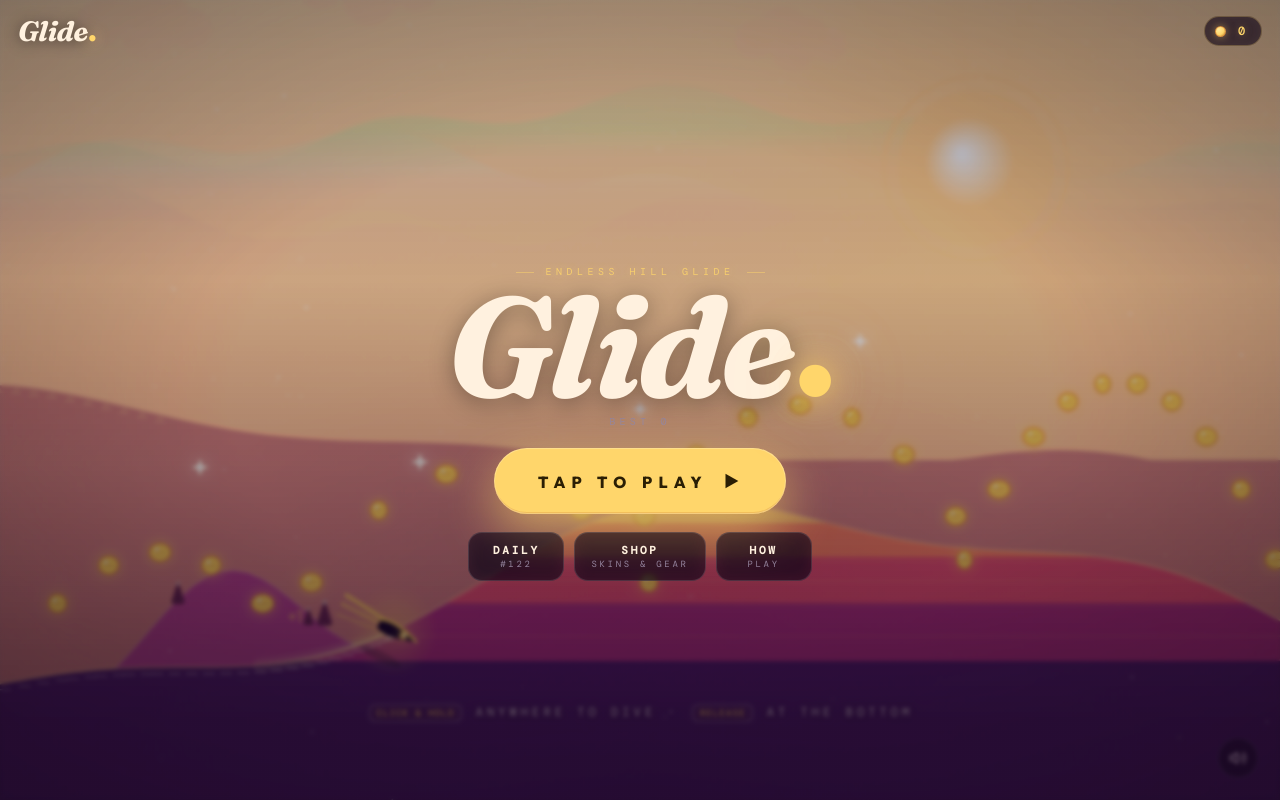
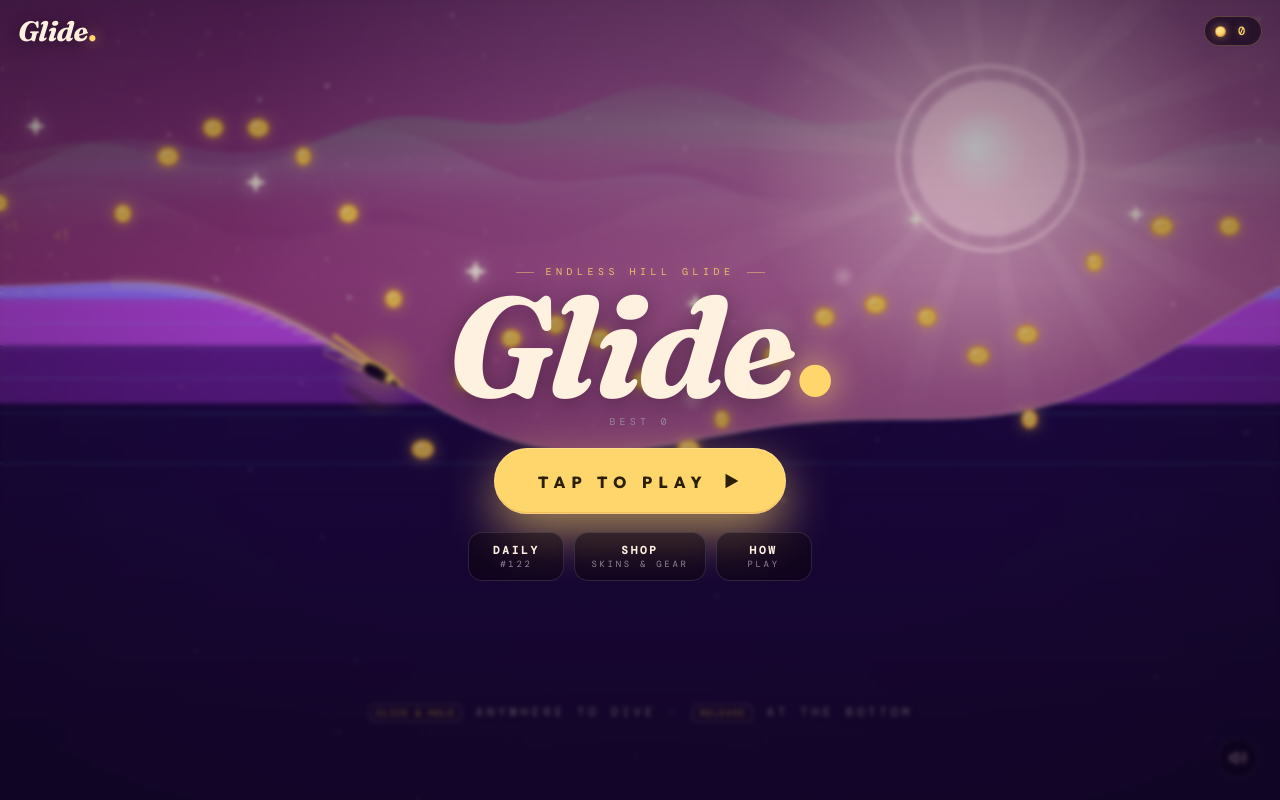
Before and after one commit to daaniding/glide, a website: page index.html in a window 1280 px wide. Drawn offline with nearby package versions, Linux system fonts and the light colour scheme; animation ran at ten frames a second.

Commit message:
feat: air spawn + camera follows glider + cosmic palette + zoom-out coverage
SPAWN — drop in from the air at the start of a downslope:
- Find first hilltop with a steep downslope ahead
- Spawn the glider 220px above that hilltop with vy=60 (slight downward)
- Glider falls into the slope = automatic momentum from frame 1

CAMERA — follows the glider at fixed screen position, world shrinks with altitude:
- Glider anchored at 30% width / 42% height of viewport
- Altitude 0..800 → zoom 1.0..0.45
- Higher altitude = world zooms out, glider stays visible at same screen spot

NEW PALETTES (own identity, not Tiny Wings sunset):
- cosmic_dusk: electric violet → magenta sky, neon-lit cyan/violet hills
- aurora_ice: dark teal sky → pure mint/cyan hill bands
- solar_flare: white-gold sky → tangerine/crimson hill bands
- deep_space: starry indigo → cyan/purple highlight bands

ZOOM-OUT FIX — sky/hills/peaks now extend across xL=-1.5W to xR=2.5W and
down to G.H*4, so when the world is zoomed out, the scene still covers the
full screen instead of leaving the edges as void.

```diff
--- a/index.html
+++ b/index.html
@@ -1666,22 +1666,21 @@
 
   // Drop-in intro: real runs start the player above ground with downward momentum,
   // demo runs start grounded so the autopilot can immediately track terrain.
-  // Start in a valley with a downslope ahead — find the bottom of the first wave near origin.
-  // Sample 0..2000 px and pick the lowest point with a downslope ahead.
-  let bestX = 0, bestY = ground(0), foundValley = false;
-  for (let sx = 80; sx < 2400; sx += 20){
-    const here = ground(sx);
-    const ahead = ground(sx + 100);
-    // Looking for: this point is at or near a local min AND ahead is downhill
-    if (ahead > here + 8 && here >= bestY){
-      bestX = sx; bestY = here; foundValley = true;
-      break;  // first valley with downslope ahead is good enough
+  // Spawn IN THE AIR at the very start of a downslope. The glider falls in,
+  // hits the slope going down → automatic momentum + first dive feels meaningful.
+  let spawnX = 80, spawnGy = ground(80);
+  for (let sx = 80; sx < 2800; sx += 14){
+    const here  = ground(sx);
+    const ahead = ground(sx + 60);
+    // First HILLTOP with a clear downslope ahead — that's our launch ledge
+    if (ahead > here + 16 && here < ground(sx - 60)){
+      spawnX = sx; spawnGy = here; break;
     }
   }
-  G.px = bestX;
-  G.py = bestY;
+  G.px = spawnX;
+  G.py = spawnGy - 220;          // 220 px above the hilltop = drop-in
   G.vx = (demo ? 360 : START_VX + upStartVxBonus());
-  G.vy = 0;
+  G.vy = 60;                     // gentle downward, gravity does the rest
   G.introT = 0;
   G.rot = 0; G.scarfRot = 0;
   G.tracks = [];
@@ -2034,22 +2033,20 @@
   // Body squash decays — set on landing impact
   G.squash *= Math.exp(-7 * realDt);
 
-  // Camera — keeps BOTH the player AND the ground in frame at all times.
-  // The higher you fly, the more the world zooms out so the map is always visible.
+  // Camera — follows the GLIDER at a fixed screen position. Higher altitude →
+  // more zoom-out, so the world (mountains, ground) shrinks below you naturally.
   const groundHere = ground(G.px);
   const altitude = Math.max(0, groundHere - G.py);
-  // Required vertical span (player at top + ground at bottom + headroom)
-  const desiredSpan = altitude + 220;                          // 220px headroom above + ground+below margin
-  const minZoom = 0.40, maxZoom = 1.0;
-  // Pick zoom so desiredSpan fits within ~70% of viewport height
-  const zoomFromAlt = clamp(minZoom, maxZoom, (G.H * 0.70) / desiredSpan);
-  G.targetZoom = G.frenzyT > 0 ? Math.min(zoomFromAlt, 0.76) : zoomFromAlt;
+  // Zoom curve: at altitude 0 → zoom 1.0; at altitude 800+ → zoom 0.45
+  const zoomFromAlt = clamp(0.45, 1.0, 1.0 - altitude / 800);
+  G.targetZoom = G.frenzyT > 0 ? Math.min(zoomFromAlt, 0.78) : zoomFromAlt;
   G.camZoom += (G.targetZoom - G.camZoom) * Math.min(1, realDt * 4);
 
   const lookX = G.vx * 0.20;
-  // Anchor camera so the GROUND sits at ~80% of screen height. Bird floats above it.
+  const lookY = G.vy * 0.08;
+  // Glider anchored at 30% width, 42% height — stays put visually, world shrinks around it
   const camTargetX = G.px - G.W * 0.30 / G.camZoom + lookX;
-  const camTargetY = groundHere - G.H * 0.80 / G.camZoom;
+  const camTargetY = G.py - G.H * 0.42 / G.camZoom + lookY;
   G.camX += (camTargetX - G.camX) * Math.min(1, realDt * 4.4);
   G.camY += (camTargetY - G.camY) * Math.min(1, realDt * 3.2);
 
@@ -2661,29 +2658,29 @@
   requestAnimationFrame(loop);
 }
 
-/* Tiny Wings palettes — each has 5 BAND colors for the iconic striped hills.
+/* Glide palettes — own identity, distinct from Tiny Wings sunset.
    bands[0] = topmost (lightest), bands[4] = base (darkest) */
 const SKY_PALETTES = [
-  // Tiny Wings sunset (warm peach → magenta → deep purple)
-  { sTop:'#FFE3B8', sBot:'#FFB287',
-    hFar:'#7E3A65', hMid:'#A8467F', hNear:'#C95A6E',
-    bands:['#FFC178','#F08367','#D8546B','#9F3370','#4A1E5A'],
-    glow:'#FFD49A', cloud:'#FFD0B0', name:'tw_sunset' },
-  // Tiny Wings dusk (rose → indigo)
-  { sTop:'#FFC8A8', sBot:'#FF8FAE',
-    hFar:'#3F2058', hMid:'#6E2C70', hNear:'#A23E80',
-    bands:['#FFA176','#E66E8E','#B14785','#612F73','#2C1147'],
-    glow:'#FFB78A', cloud:'#FFC4B0', name:'tw_dusk' },
-  // Tiny Wings ocean (mint → teal → night)
-  { sTop:'#9CDDC8', sBot:'#FFCFA8',
-    hFar:'#1F4A5C', hMid:'#2E6F70', hNear:'#4A9777',
-    bands:['#FFCD80','#B4D67E','#5AAE83','#2D6F70','#10334A'],
-    glow:'#FFE2A0', cloud:'#FFFFFF', name:'tw_ocean' },
-  // Tiny Wings night (deep starry)
-  { sTop:'#0E0828', sBot:'#3A1A55',
-    hFar:'#1A0E33', hMid:'#2C1747', hNear:'#48266E',
-    bands:['#7E4B9A','#5F3580','#3C1F60','#241341','#0E082B'],
-    glow:'#9C7ABF', cloud:'#5C4080', name:'tw_night' },
+  // Cosmic dusk (electric violet → magenta sky, neon-lit hills)
+  { sTop:'#1A0E48', sBot:'#FF6FA8',
+    hFar:'#241355', hMid:'#3F1B6E', hNear:'#5E2899',
+    bands:['#7AE6FF','#9B7AFF','#B14DD9','#5F2289','#1B0A40'],
+    glow:'#FFD8E8', cloud:'#7E5BAA', name:'cosmic_dusk' },
+  // Aurora ice (mint sky → cyan → indigo hills)
+  { sTop:'#0C2C42', sBot:'#A6FFE9',
+    hFar:'#103A55', hMid:'#1B5E85', hNear:'#2D90B0',
+    bands:['#FFFFFF','#A6FFE9','#5BD7C2','#2A7196','#0E2C45'],
+    glow:'#E5FFFA', cloud:'#FFFFFF', name:'aurora_ice' },
+  // Solar flare (white-gold sky → tangerine + crimson hills)
+  { sTop:'#FFEAB6', sBot:'#FF7A4C',
+    hFar:'#883420', hMid:'#B9472C', hNear:'#E26340',
+    bands:['#FFE08F','#FFB360','#FF7C40','#C84520','#5A1810'],
+    glow:'#FFF1C2', cloud:'#FFD8B0', name:'solar_flare' },
+  // Deep space (starry indigo with cyan/purple highlights)
+  { sTop:'#06031C', sBot:'#1E0E48',
+    hFar:'#100A2E', hMid:'#1B1244', hNear:'#2D1B66',
+    bands:['#7BE0FF','#5E80FF','#5237B8','#2A1660','#0A0524'],
+    glow:'#9CB7FF', cloud:'#3F2A78', name:'deep_space' },
 ];
 function lerpHex(a,b,t){
   const pa=parseInt(a.slice(1),16), pb=parseInt(b.slice(1),16);
@@ -2744,13 +2741,13 @@
     sBot: lerpHex(pal.sBot, '#FF8455', sunWarm * 0.40),
   };
 
-  // Sky
-  const skyGrad = ctx.createLinearGradient(0, 0, 0, G.H);
+  // Sky — generous extent so it covers the full screen even when heavily zoomed out
+  const skyGrad = ctx.createLinearGradient(0, -G.H, 0, G.H * 2);
   skyGrad.addColorStop(0, pal.sTop);
   skyGrad.addColorStop(0.55, lerpHex(pal.sTop, pal.sBot, 0.6));
   skyGrad.addColorStop(1, pal.sBot);
   ctx.fillStyle = skyGrad;
-  ctx.fillRect(-200, -200, G.W + 400, G.H + 400);
+  ctx.fillRect(-G.W * 2, -G.H * 2, G.W * 5, G.H * 5);
 
   // Aurora ribbons (only at night palette — phase index 1 in SKY_PALETTES)
   const phase = G.daytime % 4;
@@ -3023,14 +3020,15 @@
 /* Far-far jagged mountain silhouettes — adds depth and life */
 function drawDistantPeaks(ctx, pal, parallax, baseY){
   ctx.save();
+  const xL = -G.W * 1.5, xR = G.W * 2.5;
   ctx.fillStyle = lerpHex(pal.hFar, pal.sBot, 0.55);
   ctx.beginPath();
   const yBase = G.H - baseY;
   const camOff = G.camX * parallax;
-  ctx.moveTo(-200, G.H + 200);
+  ctx.moveTo(xL, G.H * 4);
   // Generate jagged triangular peaks based on world position so they're stable.
   const seed = (G.seed | 0) * 1e-6 + 4.7;
-  for (let x = -200; x <= G.W + 200; x += 18){
+  for (let x = xL; x <= xR; x += 18){
     const wx = x + camOff;
     // Multi-octave noise from sines for varied peak heights
     const n = Math.sin(wx * 0.0026 + seed) * 0.5
@@ -3039,13 +3037,13 @@
     const peakH = 60 + Math.max(0, n) * 80;
     ctx.lineTo(x, yBase - peakH);
   }
-  ctx.lineTo(G.W + 200, G.H + 200);
+  ctx.lineTo(xR, G.H * 4);
   ctx.closePath();
   ctx.fill();
   // Snow caps on the highest tips
   ctx.fillStyle = hexToRgba(pal.glow, 0.18);
   ctx.beginPath();
-  for (let x = -200; x <= G.W + 200; x += 18){
+  for (let x = xL; x <= xR; x += 18){
     const wx = x + camOff;
     const n = Math.sin(wx * 0.0026 + seed) * 0.5
             + Math.sin(wx * 0.0058 + seed * 1.7) * 0.32
@@ -3089,13 +3087,14 @@
 
 /* Painted hill layer with subtle top highlight */
 function drawHillLayer(ctx, color, parallax, amp, baseY, addHighlight){
+  const xL = -G.W * 1.5, xR = G.W * 2.5;
   const yBaseline = G.H - baseY;
   const camOff = G.camX * parallax;
   ctx.fillStyle = color;
   ctx.beginPath();
-  ctx.moveTo(-200, G.H + 200);
+  ctx.moveTo(xL, G.H * 4);
   const step = 14;
-  for (let x = -200; x <= G.W + 200; x += step){
+  for (let x = xL; x <= xR; x += step){
     const wx = x + camOff;
     const y = yBaseline
             + Math.sin(wx * 0.0042 + parallax * 3.2) * amp * 0.55
@@ -3103,7 +3102,7 @@
             + Math.sin(wx * 0.024  + parallax * 1.5) * amp * 0.20;
     ctx.lineTo(x, y);
   }
-  ctx.lineTo(G.W + 200, G.H + 200);
+  ctx.lineTo(xR, G.H * 4);
   ctx.closePath();
   ctx.fill();
 
@@ -3196,50 +3195,50 @@
 function drawGround(ctx, pal){
   const step = 4;
   const bands = pal.bands;
-
-  // Build the hill silhouette polygon
+  // EXTRA-WIDE x extent so the hills cover the full screen even when zoomed out
+  const xL = -G.W * 1.5, xR = G.W * 2.5;
+
+  // Build the hill silhouette polygon (extends across the wide range)
   const surface = [];
-  for (let x = -200; x <= G.W + 200; x += step){
+  for (let x = xL; x <= xR; x += step){
     const wx = x + G.camX;
     surface.push({ x, y: ground(wx) - G.camY });
   }
 
-  // Find the lowest hill-top y on screen so we know where bands start
-  let topY = G.H;
+  // Find the highest visible hill point so bands stack from there
+  let topY = G.H * 4;
   for (const p of surface) if (p.y < topY) topY = p.y;
 
-  // Clip everything to the hill polygon
+  // Clip everything to the hill polygon (extends FAR below for zoom-out)
   ctx.save();
   ctx.beginPath();
   ctx.moveTo(surface[0].x, surface[0].y);
   for (let i = 1; i < surface.length; i++) ctx.lineTo(surface[i].x, surface[i].y);
-  ctx.lineTo(G.W + 200, G.H + 200);
-  ctx.lineTo(-200, G.H + 200);
+  ctx.lineTo(xR, G.H * 4);
+  ctx.lineTo(xL, G.H * 4);
   ctx.closePath();
   ctx.clip();
 
-  // Horizontal screen-space bands — the iconic Tiny Wings stripes.
-  // Bottom-up: deepest color at the bottom of the screen, lighter as we go up.
-  // Use a vertical span anchored to topY (highest hill point) so bands reveal as the hill rises.
-  const bandHeights = [22, 34, 46, 58, 9999]; // top band thinner, lower bands thicker
+  // Horizontal screen-space bands — Glide signature look (clipped by hill silhouette).
+  const bandHeights = [22, 34, 46, 58, G.H * 4];
   let y = topY;
   for (let b = 0; b < bands.length; b++){
     const h = bandHeights[b];
-    const yEnd = (b === bands.length - 1) ? G.H + 400 : y + h;
+    const yEnd = (b === bands.length - 1) ? (G.H * 4) : y + h;
     ctx.fillStyle = bands[b];
-    ctx.fillRect(-200, y, G.W + 400, yEnd - y);
+    ctx.fillRect(xL, y, xR - xL, yEnd - y);
     y = yEnd;
   }
 
-  // Optional: faint horizontal stripe lines within each band (texture detail)
+  // Faint horizontal stripe texture lines
   ctx.strokeStyle = hexToRgba(bands[0], 0.18);
   ctx.lineWidth = 1.2;
-  const stripeYs = [topY + 8, topY + 16, topY + 28, topY + 42, topY + 60, topY + 80, topY + 105, topY + 135];
+  const stripeYs = [topY + 8, topY + 16, topY + 28, topY + 42, topY + 60, topY + 80, topY + 105, topY + 135, topY + 170, topY + 220];
   for (const sy of stripeYs){
-    if (sy > G.H) break;
+    if (sy > G.H * 2) break;
     ctx.beginPath();
-    ctx.moveTo(-200, sy);
-    ctx.lineTo(G.W + 200, sy);
+    ctx.moveTo(xL, sy);
+    ctx.lineTo(xR, sy);
     ctx.stroke();
   }
   ctx.restore();
```
